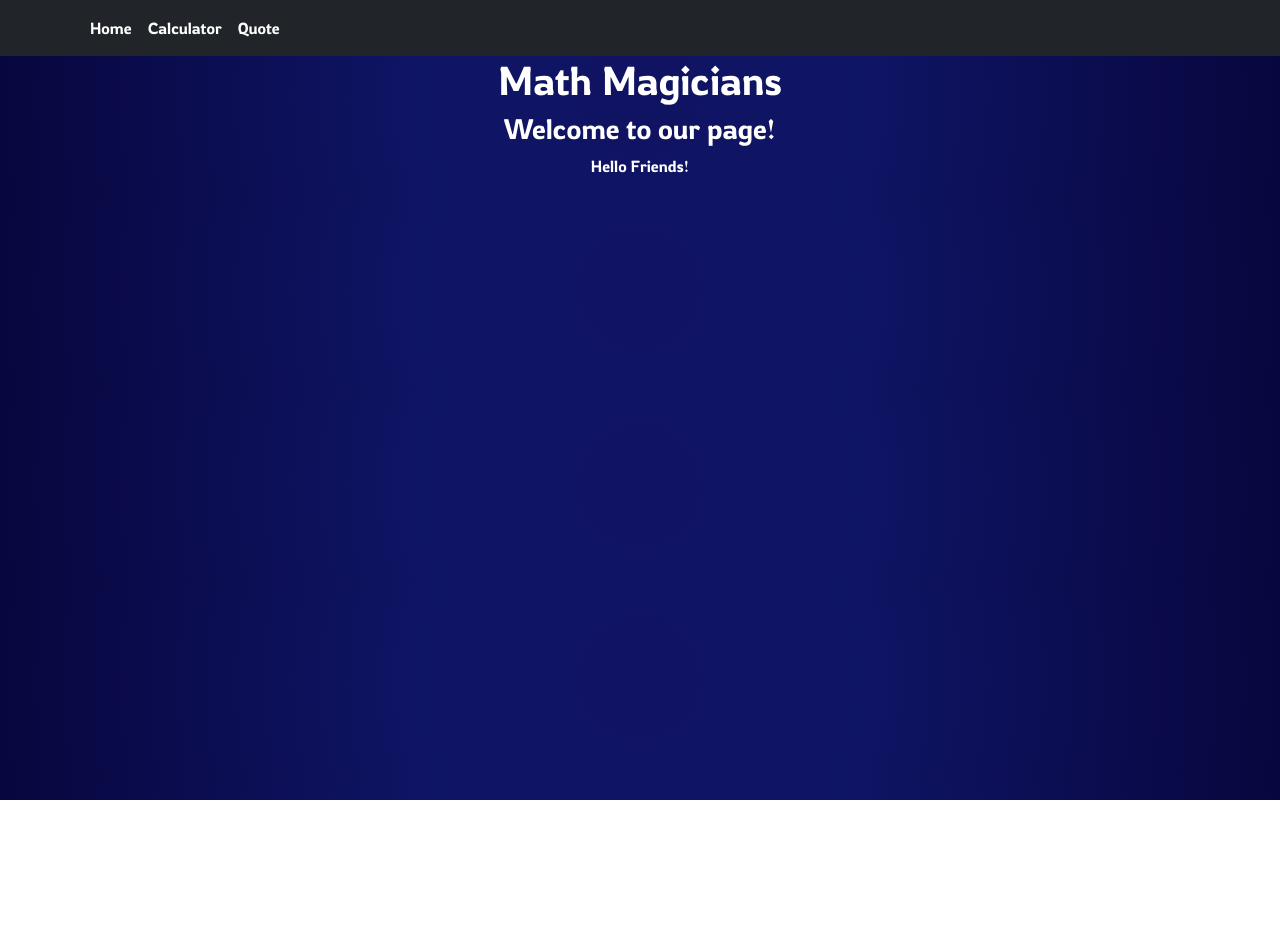
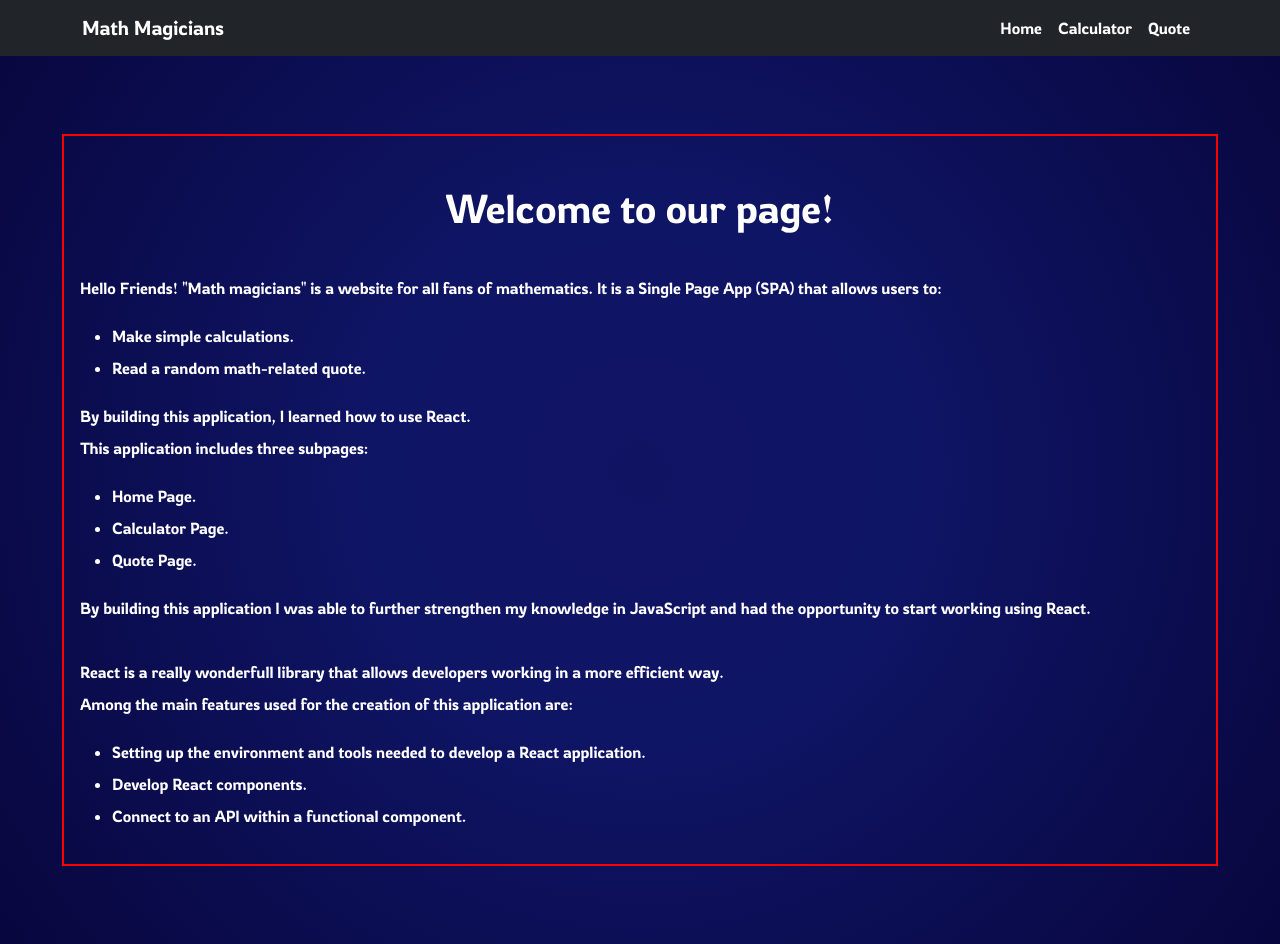
Before and after one commit to oovillagran/calculator-app, a React (Create React App) app: page / in a window 1280 px wide. Before the commit the page ends 800 px from the top, so only its background shows below. Built offline with nearby package versions, Linux system fonts and the light colour scheme.

Commit message:
Add home page styles

```diff
--- a/src/components/Home.js
+++ b/src/components/Home.js
@@ -3,9 +3,55 @@ import '../styles/Home.css';
 export default function Home() {
   return (
     <div className="home">
-      <h1 className="home-title">Math Magicians</h1>
-      <h3 className="home-welcome">Welcome to our page!</h3>
-      <p className="home-text">Hello Friends!</p>
+      <h1 className="home-title">Welcome to our page!</h1>
+      <p className="home-text">
+        Hello Friends! &quot;Math magicians&quot; is a website for all fans of mathematics.
+        It is a Single Page App (SPA) that allows users to:
+      </p>
+      <ul className="lists">
+        <li>
+          Make simple calculations.
+        </li>
+        <li>
+          Read a random math-related quote.
+        </li>
+      </ul>
+      <p className="home-text">
+        By building this application, I learned how to use React.
+        <br />
+        This application includes three subpages:
+      </p>
+      <ul>
+        <li>
+          Home Page.
+        </li>
+        <li>
+          Calculator Page.
+        </li>
+        <li>
+          Quote Page.
+        </li>
+      </ul>
+      <p className="home-text">
+        By building this application I was able to further strengthen my knowledge in JavaScript and
+        had the opportunity to start working using React.
+        <br />
+        <br />
+        React is a really wonderfull library that allows developers working in a more efficient way.
+        <br />
+        Among the main features used for the creation of this application are:
+      </p>
+      <ul>
+        <li>
+          Setting up the environment and tools needed to develop a React application.
+        </li>
+        <li>
+          Develop React components.
+        </li>
+        <li>
+          Connect to an API within a functional component.
+        </li>
+      </ul>
     </div>
   );
 }
--- a/src/components/Navigation.js
+++ b/src/components/Navigation.js
@@ -7,9 +7,12 @@ import '../styles/Navigation.css';
 export default function Navigation() {
   return (
     <>
-      <Navbar bg="dark" variant="dark" className="nav-bar">
+      <Navbar collapseOnSelect expand="lg" bg="dark" variant="dark" className="nav-bar">
         <Container>
-          <Nav className="me-auto nav-container justify-content-end">
+          <Navbar.Brand href="/">Math Magicians</Navbar.Brand>
+          <Navbar.Collapse id="responsive-navbar-nav">
+            <Nav className="me-auto" />
+            <Nav className="nav-container">
               <Nav.Link>
                 <Link className="nav-item" to="/">Home</Link>
               </Nav.Link>
@@ -20,6 +23,7 @@ export default function Navigation() {
                 <Link className="nav-item" to="/quote">Quote</Link>
               </Nav.Link>
             </Nav>
+          </Navbar.Collapse>
         </Container>
       </Navbar>
     </>
--- a/src/styles/Home.css
+++ b/src/styles/Home.css
@@ -1,11 +1,13 @@
 .home {
-  text-align: center;
-  margin: auto;
-  padding: auto;
+  outline: red solid 2px;
+  margin: 5rem auto;
+  padding: 1rem;
+  color: #fff;
+  width: 90%;
+  line-height: 2rem;
 }
 
-.home-title,
-.home-welcome,
-.home-text {
-  color: #fff;
+.home-title {
+  text-align: center;
+  padding: 2rem;
 }
```
Lines whose indentation alone changed are shown as unchanged.
